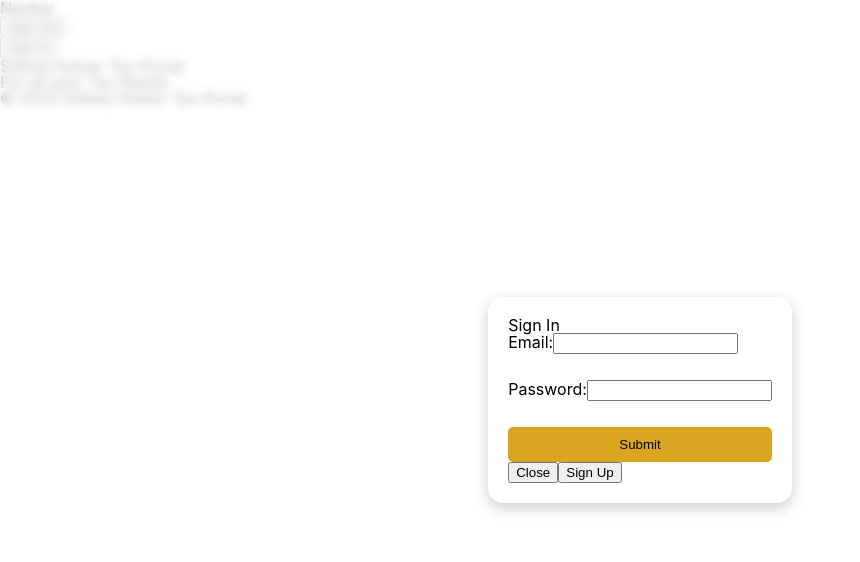
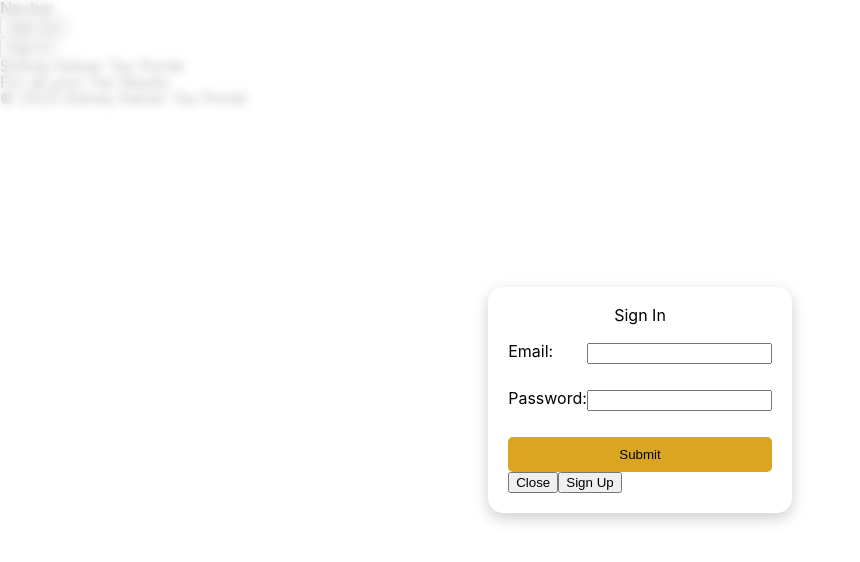
Before and after one commit to elpopes/tax-service, a React (Create React App) app in the folder tax-client/: page / in a window 1280 px wide. Both pictures are taken after a click on the button "Sign In". Shown: the top 562 px of the page, without its empty margins (0-860 px from the left). Built offline with nearby package versions, Linux system fonts and the light colour scheme; no server answers.

Commit message:
more style

```diff
--- a/tax-client/src/components/Modal.css
+++ b/tax-client/src/components/Modal.css
@@ -27,6 +27,17 @@
   gap: 5px;
 }
 
+.modal-content h2 {
+  text-align: center;
+  padding-bottom: 20px;
+}
+
+.modal-content form label {
+  display: flex;
+  justify-content: space-between;
+  width: 100%;
+}
+
 .modal-content form input[type="submit"] {
   background-color: goldenrod;
   color: rgb(0, 0, 0);
```
